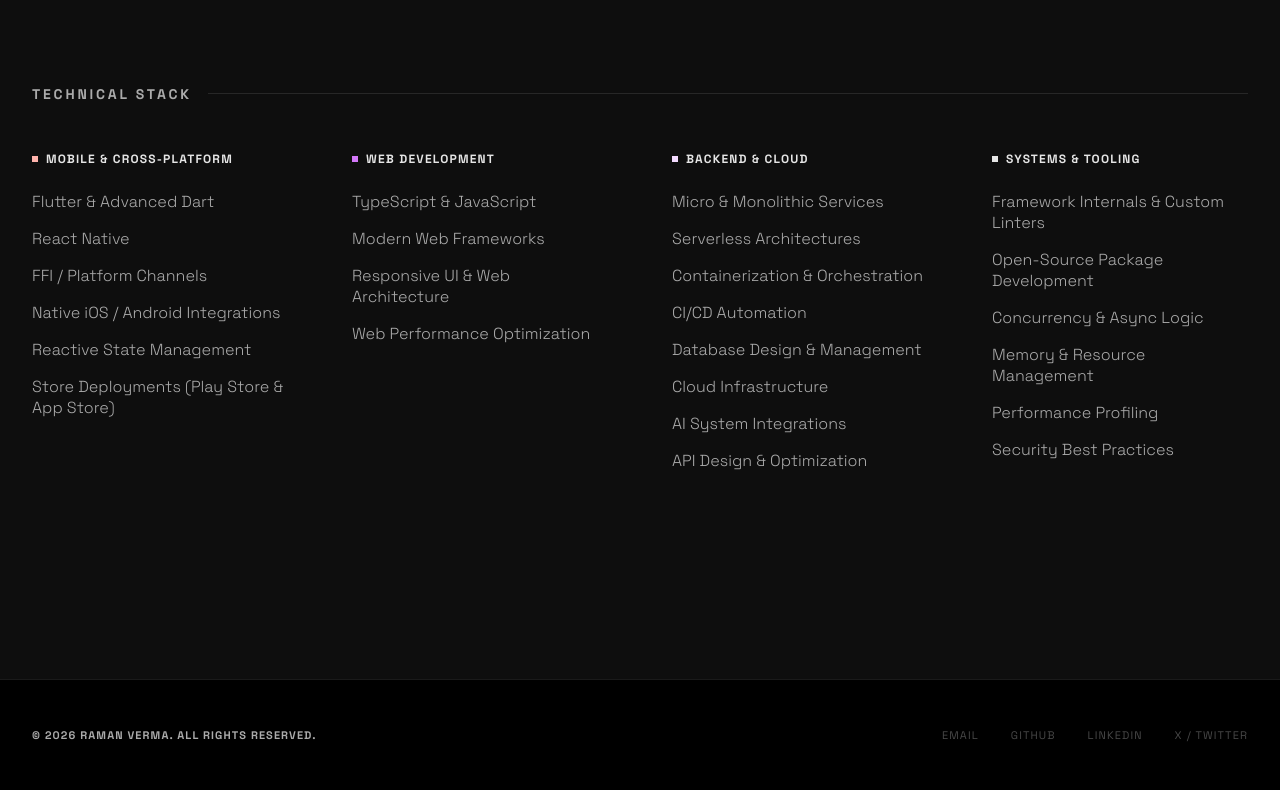
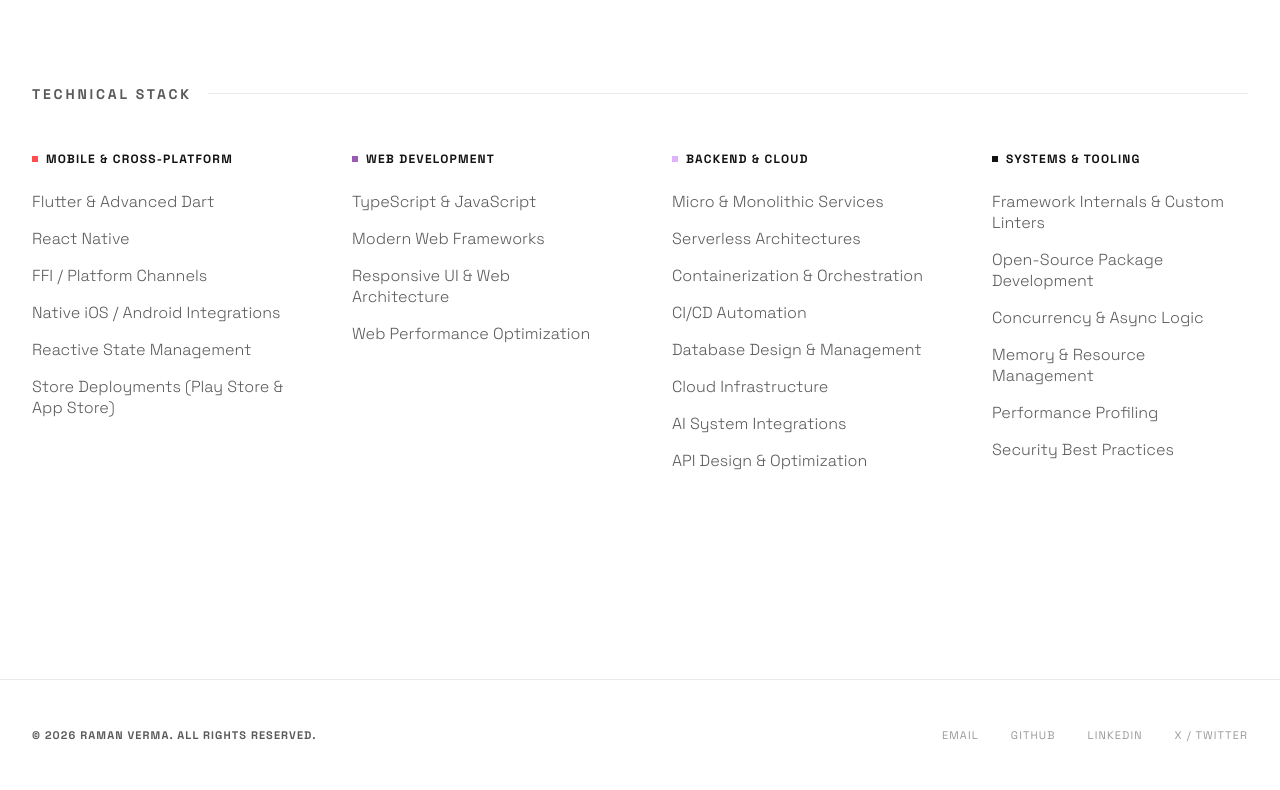
Before and after one commit to maranix/landing, an Astro site: page / in a window 1280 px wide. Shown: the part 425-1215 px from the top of the page. Built offline with nearby package versions, Linux system fonts and the light colour scheme; Astro itself is replaced by a stand-in of ours.

Commit message:
feat: migrate site theme from dark mode to light mode color palette

```diff
--- a/src/components/Footer.astro
+++ b/src/components/Footer.astro
@@ -37,7 +37,7 @@
 <style>
     /* Footer */
     .footer {
-        background-color: #000;
+        background-color: var(--bg-color);
         padding: 3rem 0;
         border-top: 1px solid var(--border-color);
         margin-top: auto;
--- a/src/components/Nav.astro
+++ b/src/components/Nav.astro
@@ -86,8 +86,9 @@ const { currentPath = "" } = Astro.props;
         top: 0;
         width: 100%;
         height: 5rem;
-        background-color: rgba(14, 14, 14, 0.8);
-        backdrop-filter: blur(16px);
+        background-color: rgba(255, 255, 255, 0.7);
+        backdrop-filter: blur(20px);
+        border-bottom: 1px solid var(--border-color);
         z-index: 50;
         display: flex;
         justify-content: center;
--- a/src/components/WorkRow.astro
+++ b/src/components/WorkRow.astro
@@ -76,7 +76,7 @@ const { num, title, type, stack, description, href } = Astro.props;
     .work-row-stack {
         font-size: 0.875rem;
         font-weight: 500;
-        color: rgba(255, 255, 255, 0.8);
+        color: var(--text-secondary);
     }
 
     .work-row-desc {
--- a/src/styles/global.css
+++ b/src/styles/global.css
@@ -2,17 +2,17 @@
 @import url('https://fonts.googleapis.com/css2?family=Material+Symbols+Outlined:opsz,wght,FILL,GRAD@24,400,0,0');
 
 :root {
-    --bg-color: #0e0e0e;
-    --surface-low: #131313;
-    --surface: #191919;
-    --surface-high: #262626;
-    --text-primary: #e5e5e5;
-    --text-secondary: #ababab;
-    --text-tertiary: #474747;
-    --accent-primary: #ffb3ac;
-    --accent-secondary: #d378f9;
-    --accent-tertiary: #F3DAFF;
-    --border-color: rgba(255, 255, 255, 0.1);
+    --bg-color: #ffffff;
+    --surface-low: #f9f9f9;
+    --surface: #f1f1f1;
+    --surface-high: #e5e5e5;
+    --text-primary: #121212;
+    --text-secondary: #5a5a5a;
+    --text-tertiary: #9a9a9a;
+    --accent-primary: #ff4d4d;
+    --accent-secondary: #9b59b6;
+    --accent-tertiary: #dfb2ff;
+    --border-color: rgba(0, 0, 0, 0.08);
 
     --font-main: 'Space Grotesk', sans-serif;
 }
```
